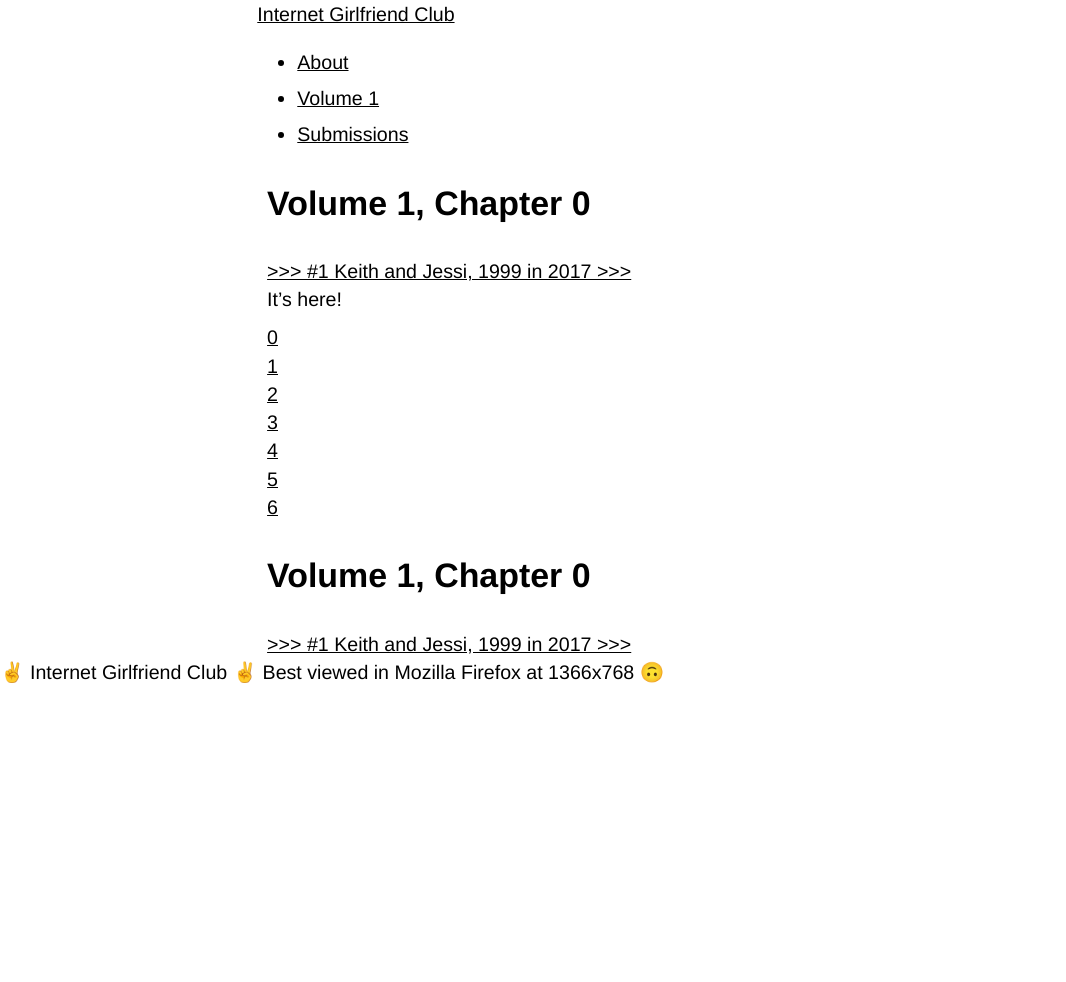
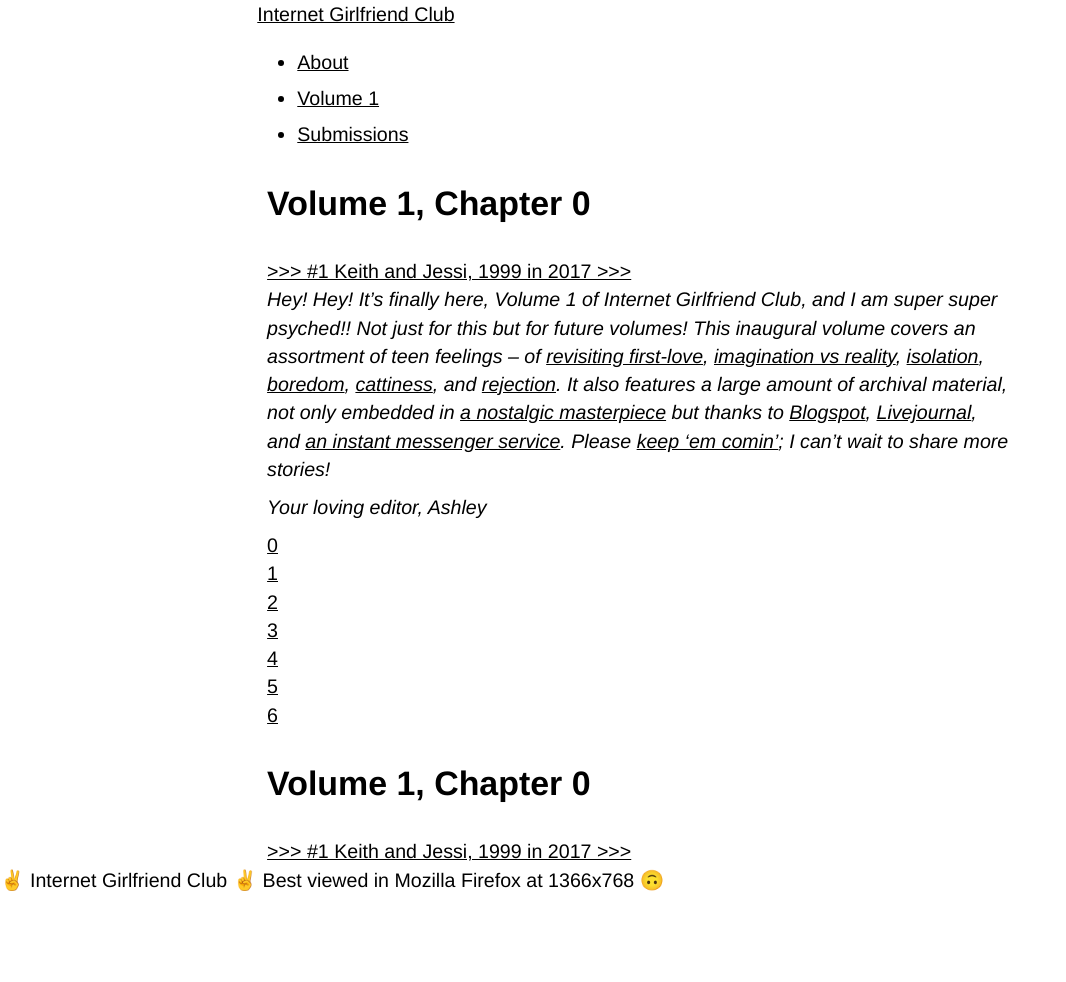
Before and after one commit to ablwr/internetgirlfriend_club, a Jekyll site: the page built from _volume1/0.md, in a window 1280 px wide. Shown: the whole page, without its empty margins (0-1066 px from the left). Built offline with Jekyll 4.4.1, drawn with Linux system fonts in a browser that asks for light colours; before the commit the page ends 900 px from its top, so only the background shows below that.

Commit message:
add introduction

```diff
--- a/_volume1/0.md
+++ b/_volume1/0.md
@@ -6,7 +6,9 @@
 categories: chapter01
 ---
 
-It's here!
+*Hey! Hey! It's finally here, Volume 1 of Internet Girlfriend Club, and I am super super psyched!! Not just for this but for future volumes! This inaugural volume covers an assortment of teen feelings -- of [revisiting first-love]((/volume1/1.html)), [imagination vs reality](/volume1/2.html), [isolation](/volume1/2.html), [boredom](/volume1/4.html), [cattiness](/volume1/5.html), and [rejection](/volume1/6.html). It also features a large amount of archival material, not only embedded in [a nostalgic masterpiece](/volume1/3.html) but thanks to [Blogspot](/volume1/2.html), [Livejournal](/volume1/6.html), and [an instant messenger service](/volume1/5.html). Please [keep 'em comin'](/cfp); I can't wait to share more stories!*
+
+*Your loving editor, Ashley*
 
 <div class="showcase center">
   {% for post in site.volume1 %}
```
